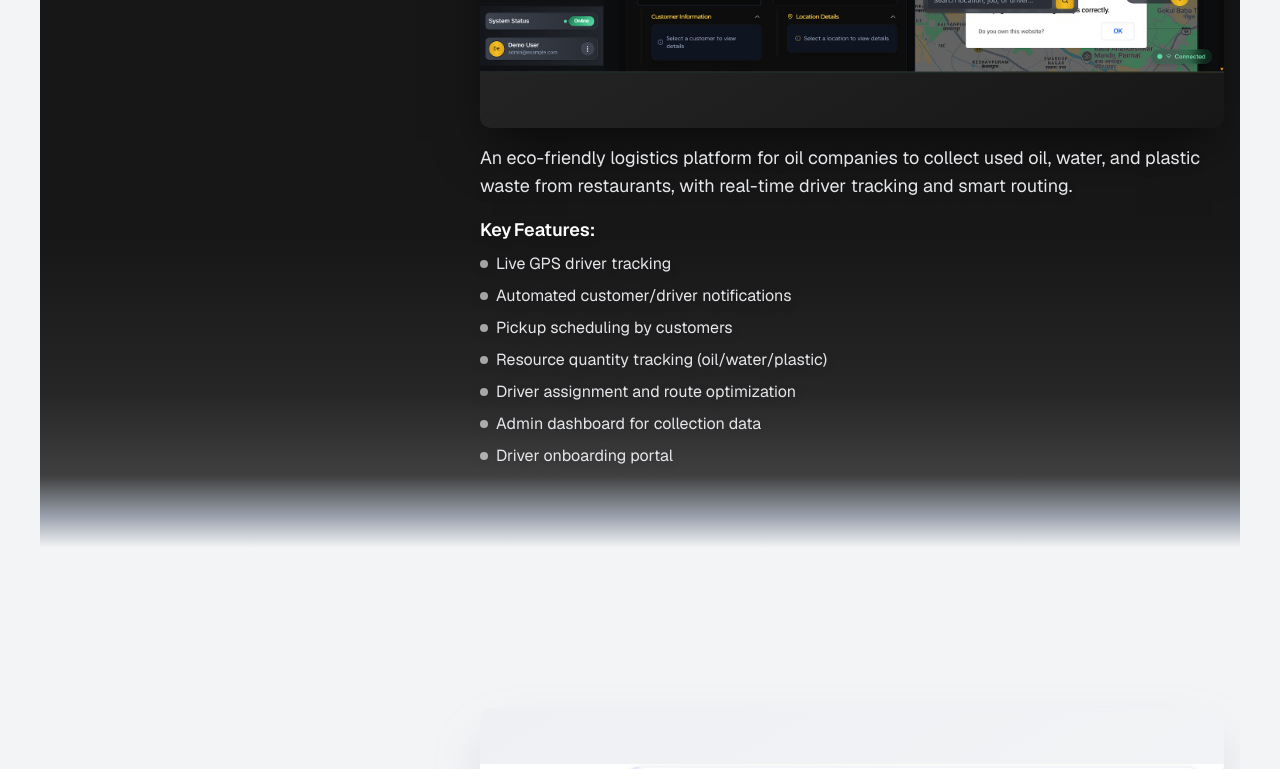
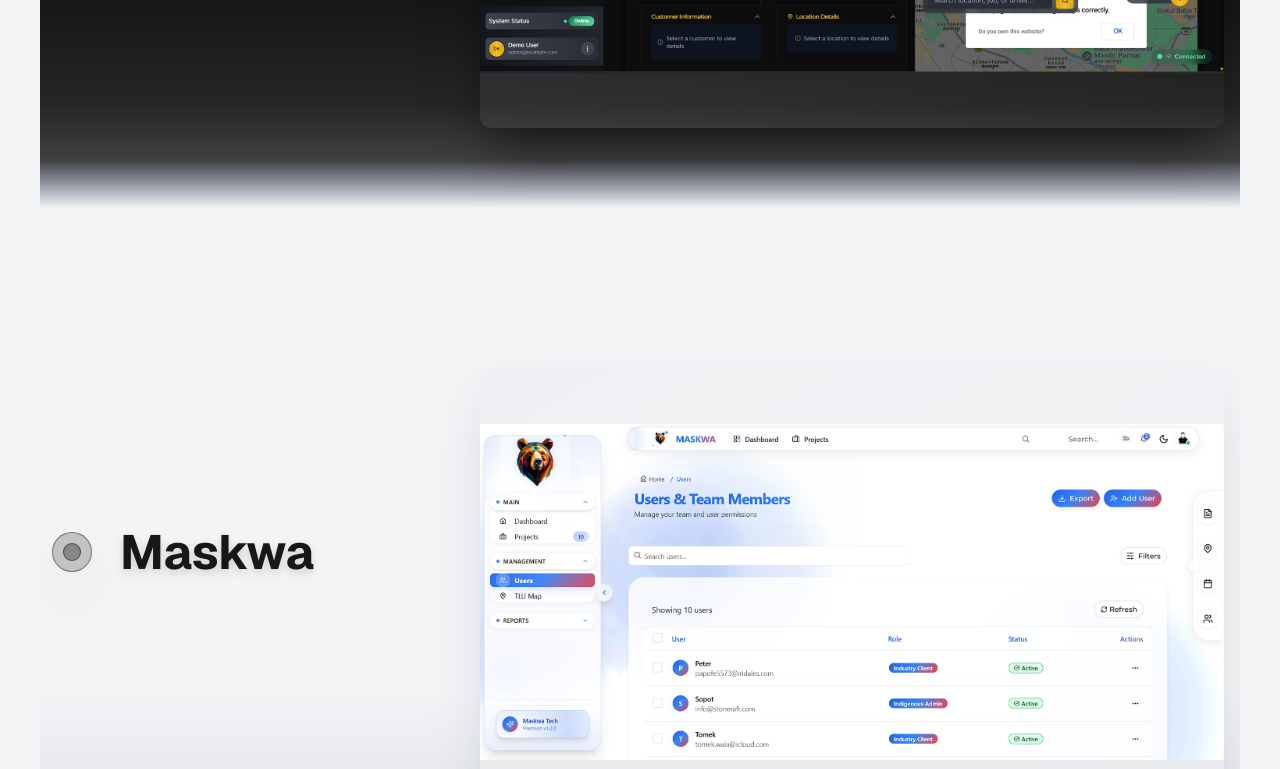
Before and after one commit to harshsrivastava05/Synapsis, a Next.js app: page /projects in a window 1280 px wide. Shown: the part 1440-2209 px from the top of the page. Built offline with nearby package versions, Linux system fonts and the light colour scheme.

Commit message:
about ui change

```diff
--- a/src/app/projects/page.tsx
+++ b/src/app/projects/page.tsx
@@ -4,6 +4,7 @@
 import { Timeline2 } from "@/components/ui/timeline2";
 import { cn } from "@/lib/utils";
 import { DotPattern } from "@/components/magicui/dot-pattern";
+import { GridPattern } from "@/components/magicui/grid-pattern";
 
 const Projects = () => {
   const projectsData = [
@@ -18,17 +19,17 @@
       type: "desktop",
       className: "",
       title: "Oil Waste Resource Collection Platform",
-      description:
-        "An eco-friendly logistics platform for oil companies to collect used oil, water, and plastic waste from restaurants, with real-time driver tracking and smart routing.",
-      checklist: [
-        "Live GPS driver tracking",
-        "Automated customer/driver notifications",
-        "Pickup scheduling by customers",
-        "Resource quantity tracking (oil/water/plastic)",
-        "Driver assignment and route optimization",
-        "Admin dashboard for collection data",
-        "Driver onboarding portal",
-      ],
+      // description:
+      //   "An eco-friendly logistics platform for oil companies to collect used oil, water, and plastic waste from restaurants, with real-time driver tracking and smart routing.",
+      // checklist: [
+      //   "Live GPS driver tracking",
+      //   "Automated customer/driver notifications",
+      //   "Pickup scheduling by customers",
+      //   "Resource quantity tracking (oil/water/plastic)",
+      //   "Driver assignment and route optimization",
+      //   "Admin dashboard for collection data",
+      //   "Driver onboarding portal",
+      // ],
     },
     {
       projectName: "Maskwa",
@@ -41,16 +42,16 @@
       type: "desktop",
       className: "bg-neutral-900",
       title: "Traditional Land Verification & Management System",
-      description:
-        "A digital platform for verifying and approving traditional land holdings using GPS mapping, document authentication, and automated approval workflows.",
-      checklist: [
-        "Land Mapping with GPS coordinates",
-        "Multi-user authentication system",
-        "Smart notification alerts",
-        "Web crawler for public record validation",
-        "Digital document upload and storage",
-        "Approval pipeline with status tracking",
-      ],
+      // description:
+      //   "A digital platform for verifying and approving traditional land holdings using GPS mapping, document authentication, and automated approval workflows.",
+      // checklist: [
+      //   "Land Mapping with GPS coordinates",
+      //   "Multi-user authentication system",
+      //   "Smart notification alerts",
+      //   "Web crawler for public record validation",
+      //   "Digital document upload and storage",
+      //   "Approval pipeline with status tracking",
+      // ],
     },
     {
       projectName: "ThotAI",
@@ -63,16 +64,16 @@
       type: "desktop",
       className: "",
       title: "Retail & Profit Optimization Dashboard",
-      description:
-        "A smart retail assistant that guides store owners in inventory decisions, marketing, and profit tracking using AI insights and financial analysis tools.",
-      checklist: [
-        "Role-based access for owners and agents",
-        "Online/offline store registration",
-        "AI-powered product & market suggestions",
-        "Profit/loss analysis by product or category",
-        "Geo-based investment recommendations",
-        "Product catalog with purchasing options",
-      ],
+      // description:
+      //   "A smart retail assistant that guides store owners in inventory decisions, marketing, and profit tracking using AI insights and financial analysis tools.",
+      // checklist: [
+      //   "Role-based access for owners and agents",
+      //   "Online/offline store registration",
+      //   "AI-powered product & market suggestions",
+      //   "Profit/loss analysis by product or category",
+      //   "Geo-based investment recommendations",
+      //   "Product catalog with purchasing options",
+      // ],
     },
     {
       projectName: "SPYK",
@@ -80,16 +81,16 @@
       type: "mobile",
       className: "",
       title: "AI-Powered Personal Health Tracker",
-      description:
-        "A lifestyle tracking app that integrates with wearables to monitor food, sleep, activity, and vitals, offering AI-based health insights and reminders.",
-      checklist: [
-        "Health dashboard for vitals and activities",
-        "Lifestyle and diet tracking with insights",
-        "Smartwatch and wearable integration",
-        "Reminders for meals, hydration, medication",
-        "AI-generated health recommendations",
-        "Exercise logging and suggestions",
-      ],
+      // description:
+      //   "A lifestyle tracking app that integrates with wearables to monitor food, sleep, activity, and vitals, offering AI-based health insights and reminders.",
+      // checklist: [
+      //   "Health dashboard for vitals and activities",
+      //   "Lifestyle and diet tracking with insights",
+      //   "Smartwatch and wearable integration",
+      //   "Reminders for meals, hydration, medication",
+      //   "AI-generated health recommendations",
+      //   "Exercise logging and suggestions",
+      // ],
     },
     {
       projectName: "MyTeal",
@@ -97,15 +98,15 @@
       type: "mobile",
       className: "",
       title: "Women's Mental Health Monitoring Platform",
-      description:
-        "A private digital assistant that uses AI to detect emotional distress, analyze behavior, and provide mental health support while ensuring user anonymity.",
-      checklist: [
-        "AI-powered emotional support assistant",
-        "Behavioral trend and mood analysis",
-        "Complete data privacy and anonymity",
-        "Tailored wellness suggestions",
-        "Emergency alerts for critical behavior",
-      ],
+      // description:
+      //   "A private digital assistant that uses AI to detect emotional distress, analyze behavior, and provide mental health support while ensuring user anonymity.",
+      // checklist: [
+      //   "AI-powered emotional support assistant",
+      //   "Behavioral trend and mood analysis",
+      //   "Complete data privacy and anonymity",
+      //   "Tailored wellness suggestions",
+      //   "Emergency alerts for critical behavior",
+      // ],
     },
     {
       projectName: "NSpeed",
@@ -113,16 +114,16 @@
       type: "desktop",
       className: "",
       title: "Health Diagnostics & Vitamin Deficiency Detection",
-      description:
-        "An instant diagnostic tool to measure sugar, pressure, and vitamin levels, generating AI-powered reports and preventive health suggestions.",
-      checklist: [
-        "Rapid vitals scan (BP, sugar, vitamins)",
-        "AI-generated deficiency reports",
-        "Health device integration support",
-        "Personal health dashboard",
-        "Preventive lifestyle and nutrition tips",
-        "Health risk alerts",
-      ],
+      // description:
+      //   "An instant diagnostic tool to measure sugar, pressure, and vitamin levels, generating AI-powered reports and preventive health suggestions.",
+      // checklist: [
+      //   "Rapid vitals scan (BP, sugar, vitamins)",
+      //   "AI-generated deficiency reports",
+      //   "Health device integration support",
+      //   "Personal health dashboard",
+      //   "Preventive lifestyle and nutrition tips",
+      //   "Health risk alerts",
+      // ],
     },
     {
       projectName: "Iscan",
@@ -130,15 +131,15 @@
       type: "mobile",
       className: "",
       title: "Real-Time Eye Movement & Vision Analytics",
-      description:
-        "An eye-tracking and fatigue detection tool powered by MediaPipe to monitor gaze patterns, focus, and strain with clinical-grade accuracy.",
-      checklist: [
-        "Real-time gaze and blink tracking",
-        "Focus and attention monitoring",
-        "Eye strain and fatigue detection",
-        "Vision pattern analytics",
-        "On-device processing with privacy-first design",
-      ],
+      // description:
+      //   "An eye-tracking and fatigue detection tool powered by MediaPipe to monitor gaze patterns, focus, and strain with clinical-grade accuracy.",
+      // checklist: [
+      //   "Real-time gaze and blink tracking",
+      //   "Focus and attention monitoring",
+      //   "Eye strain and fatigue detection",
+      //   "Vision pattern analytics",
+      //   "On-device processing with privacy-first design",
+      // ],
     },
 
     {
@@ -147,17 +148,17 @@
       type: "mobile",
       className: "",
       title: "Smart Clinic & Hospital Management System",
-      description:
-        "A full-stack clinic management platform that automates patient flow, appointment scheduling, health records, and billing with AI-driven insights.",
-      checklist: [
-        "Smart patient registration and history tracking",
-        "AI-based appointment scheduling",
-        "Digital prescriptions and record management",
-        "Health dashboard with smart alerts",
-        "Billing and invoice generation",
-        "Doctor analytics and feedback metrics",
-        "Multi-channel reminders (SMS/Email/In-app)",
-      ],
+      // description:
+      //   "A full-stack clinic management platform that automates patient flow, appointment scheduling, health records, and billing with AI-driven insights.",
+      // checklist: [
+      //   "Smart patient registration and history tracking",
+      //   "AI-based appointment scheduling",
+      //   "Digital prescriptions and record management",
+      //   "Health dashboard with smart alerts",
+      //   "Billing and invoice generation",
+      //   "Doctor analytics and feedback metrics",
+      //   "Multi-channel reminders (SMS/Email/In-app)",
+      // ],
     },
   ];
 
@@ -168,8 +169,8 @@
       images: project.projectImages,
       alt: project.projectName,
       type: project.type as "desktop" | "mobile",
-      description: project.description,
-      checklist: project.checklist,
+      // description: project.description,
+      // checklist: project.checklist,
       className: project.className,
     },
   }));
@@ -177,17 +178,15 @@
   return (
     <div className="min-h-screen w-full bg-gray-100">
       <div className="relative min-h-screen z-0 flex flex-col items-center justify-center overflow-hidden border pt-20">
-        <DotPattern
-          width={20}
-          height={20}
-          cx={1.5}
-          cy={1.5}
-          cr={1.5}
-          className={cn(
-            "[mask-image:linear-gradient(to_bottom_right,white,white,transparent)] "
-          )}
-        />
-
+      <GridPattern
+        width={20}
+        height={20}
+        x={1}
+        y={1}
+        className={cn(
+          "[mask-image:linear-gradient(to_bottom_left,white,transparent,transparent)] ",
+        )}
+      />
         <div className="max-w-7xl mx-auto pt-8 px-4 md:px-8 lg:px-10">
           <div className="text-center mb-12">
             <h1 className="text-3xl md:text-5xl z-10 font-bold text-black mb-6">
@@ -207,7 +206,7 @@
               crawlers, we enhance both functionality and user experience across
               our solutions. Together, these initiatives demonstrate our
               commitment to building impactful, tech-driven products that
-              improve lives, optimize workflows, and empower industries through
+              improve lives and empower industries through
               innovation.
             </p>
           </div>
--- a/src/components/ui/timeline2.tsx
+++ b/src/components/ui/timeline2.tsx
@@ -80,7 +80,14 @@
               strokeLinejoin="round"
               d="M2.25 12s3.75-7.5 9.75-7.5 9.75 7.5 9.75 7.5-3.75 7.5-9.75 7.5S2.25 12 2.25 12z"
             />
-            <circle cx="12" cy="12" r="3" fill="currentColor" stroke="currentColor" strokeWidth="1.5" />
+            <circle
+              cx="12"
+              cy="12"
+              r="3"
+              fill="currentColor"
+              stroke="currentColor"
+              strokeWidth="1.5"
+            />
           </svg>
         </span>
       </motion.div>
@@ -88,7 +95,15 @@
   );
 }
 
-function Section({ item, index, total }: { item: TimelineEntry; index: number; total: number }) {
+function Section({
+  item,
+  index,
+  total,
+}: {
+  item: TimelineEntry;
+  index: number;
+  total: number;
+}) {
   const sectionRef = React.useRef<HTMLDivElement>(null);
   const isInView = useInView(sectionRef, { margin: "-100px 0px" });
   const isBlackSection = index % 2 === 0;
@@ -97,12 +112,9 @@
     ? "linear-gradient(180deg,#171717 0%,#171717 70%,#262626 85%,#404040 93%,#9ca3af 97%,#f3f4f6 100%)"
     : "linear-gradient(180deg,#f3f4f6 0%,#f3f4f6 70%,#e5e7eb 85%,#d1d5db 93%,#404040 97%,#171717 100%)";
 
-  const topBlend =
-    index > 0
-      ? isBlackSection
-        ? "linear-gradient(to bottom,#f3f4f6 0%,#d1d5db 20%,#9ca3af 40%,#404040 60%,#262626 80%,#171717 100%)"
-        : "linear-gradient(to bottom,#171717 0%,#404040 20%,#9ca3af 40%,#d1d5db 60%,#e5e7eb 80%,#f3f4f6 100%)"
-      : undefined;
+  const topBlend = isBlackSection
+    ? "linear-gradient(to bottom, #f3f4f6 0%, #d1d5db 25%, #a1a1a1 50%, #404040 75%, #171717 100%)"
+    : "linear-gradient(to bottom, #171717 0%, #2f2f2f 25%, #606060 50%, #a1a1a1 75%, #f3f4f6 100%)";
 
   const bottomBlend =
     index < total - 1
@@ -316,12 +328,10 @@
   );
 }
 
-
 export const Timeline2 = ({ data }: { data: TimelineEntry[] }) => {
   const ref = useRef<HTMLDivElement>(null);
   const containerRef = useRef<HTMLDivElement>(null);
   const [height, setHeight] = useState(0);
-
 
   useEffect(() => {
     if (ref.current) setHeight(ref.current.getBoundingClientRect().height);
```
Also changed, not shown: src/app/team-members/page.tsx (+50 -73 lines), src/components/ui/about-us-section.tsx (+4 -5 lines).
